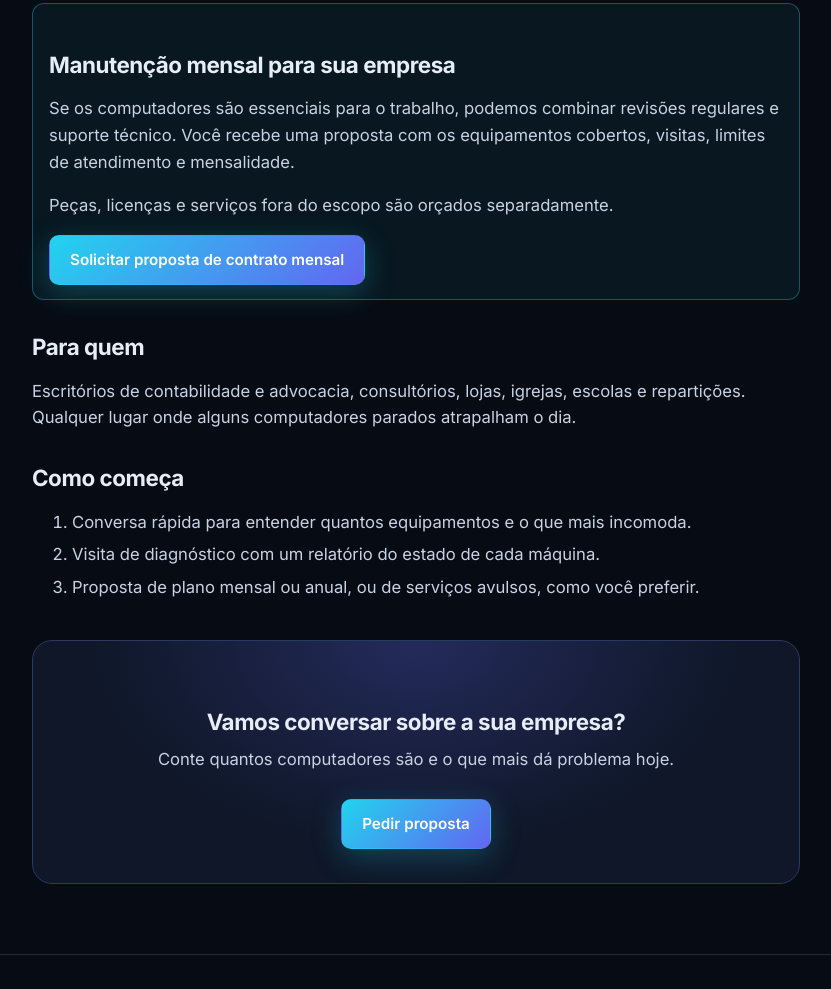
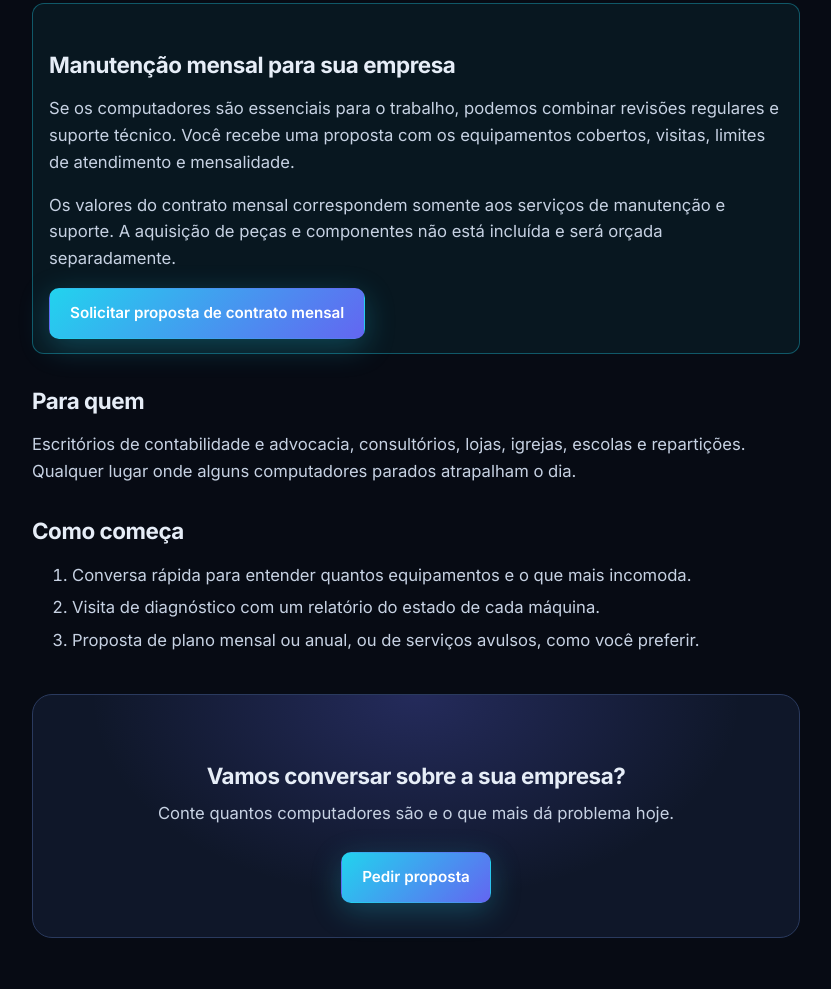
Before and after one commit to alvesjardimitalo-oss/italo-alves-ti, a plain HTML site: page empresas.html in a window 1280 px wide. Shown: the part 1061-2050 px from the top of the page, without its empty margins (50-881 px from the left). Drawn offline with Linux system fonts and the light colour scheme.

Commit message:
Esclarece que mensalidades cobrem serviços, sem aquisição de peças

```diff
--- a/empresas.html
+++ b/empresas.html
@@ -61,7 +61,7 @@
         </div>
         <div class="callout" style="margin:26px 0"><h2>Manutenção mensal para sua empresa</h2>
 <p>Se os computadores são essenciais para o trabalho, podemos combinar revisões regulares e suporte técnico. Você recebe uma proposta com os equipamentos cobertos, visitas, limites de atendimento e mensalidade.</p>
-<p>Peças, licenças e serviços fora do escopo são orçados separadamente.</p>
+<p>Os valores do contrato mensal correspondem somente aos serviços de manutenção e suporte. A aquisição de peças e componentes não está incluída e será orçada separadamente.</p>
 <a class="btn btn-pri" href="./planos/">Solicitar proposta de contrato mensal</a></div>
 <h2>Para quem</h2>
         <p>Escritórios de contabilidade e advocacia, consultórios, lojas, igrejas, escolas e repartições. Qualquer lugar onde alguns computadores parados atrapalham o dia.</p>
```
